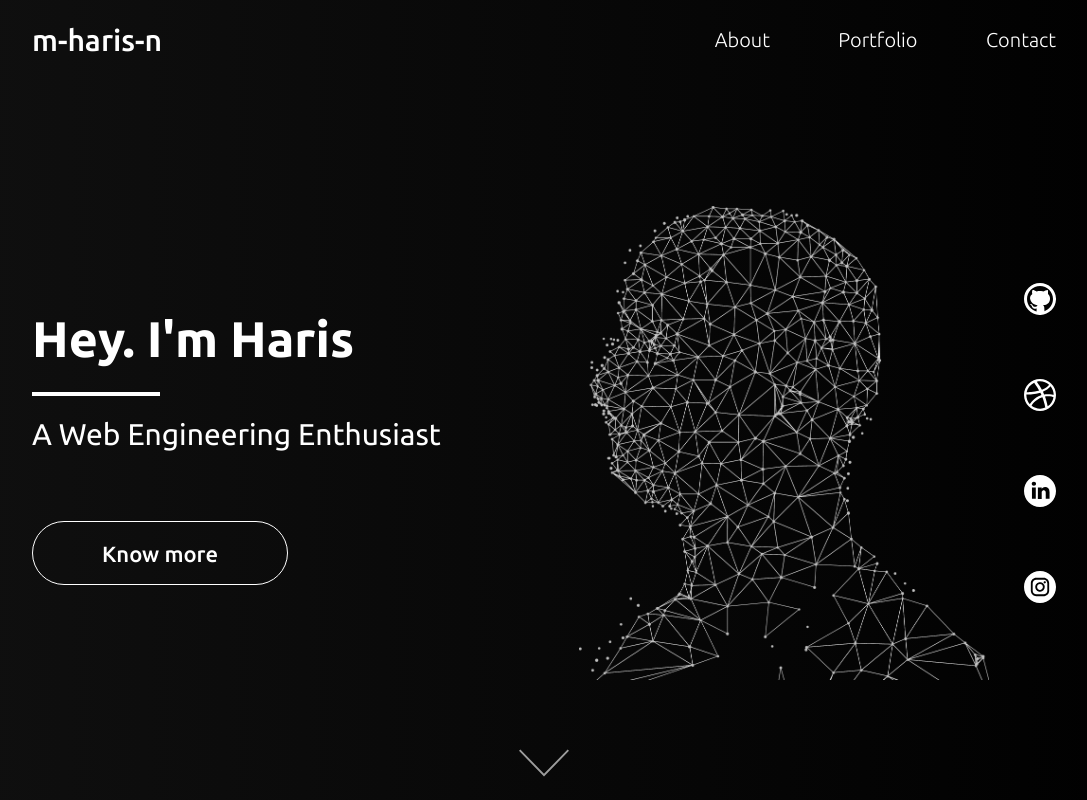
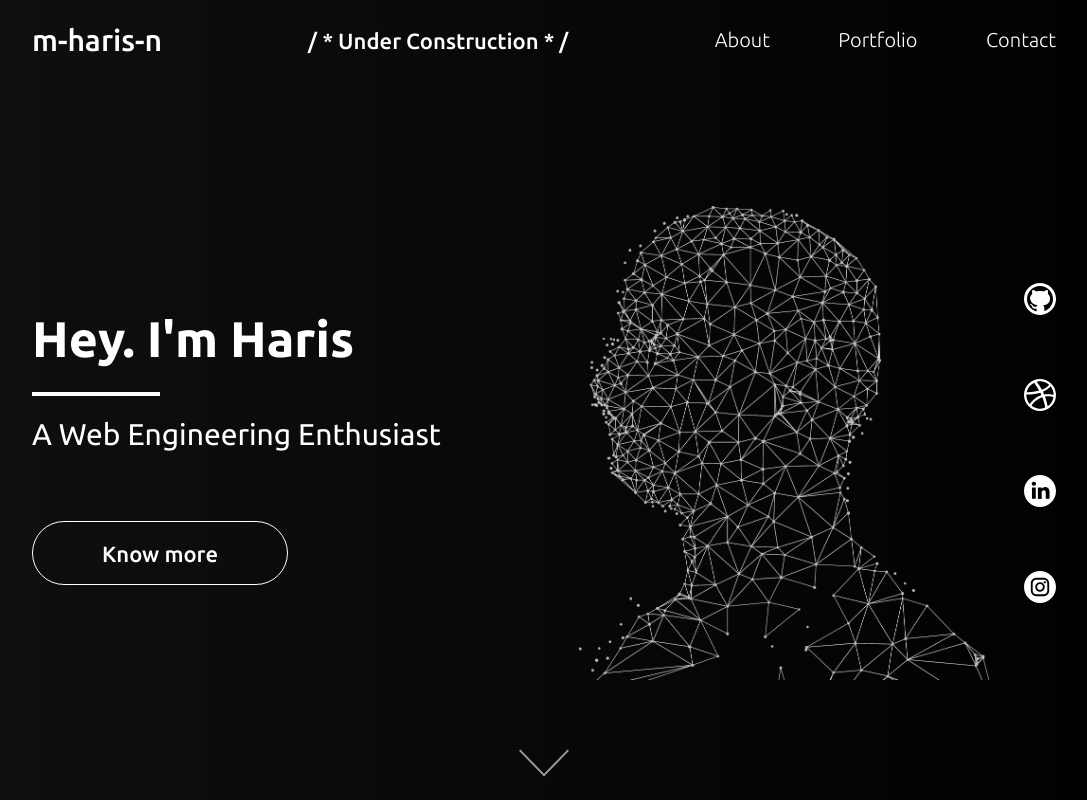
Before and after one commit to m-haris-n/me, a React (Create React App) app: page / in a window 1280 px wide. Shown: the whole page, without its empty margins (96-1183 px from the left). Built offline with nearby package versions, Linux system fonts and the light colour scheme.

Commit message:
under construction status

```diff
--- a/src/components/UI/Navbar.js
+++ b/src/components/UI/Navbar.js
@@ -3,10 +3,11 @@ import Container from "./Containers/Container";
 
 export default function Navbar() {
   return (
-    <Container classes="my-3 md:my-0 h-20 flex md:flex-row flex-col justify-between items-center absolute top-0">
+    <Container classes="my-3 md:my-0 h-20 flex lg:flex-row flex-col justify-between items-center absolute top-0">
       <div id="logo">
         <p className="sub-heading-med-m">m-haris-n</p>
       </div>
+      <p className="text-body-med-l my-5">/ * Under Construction * /</p>
       <div
         id="menu"
         className="flex flex-row lg:w-2/6 md:w-3/6 w-full justify-between"
```
